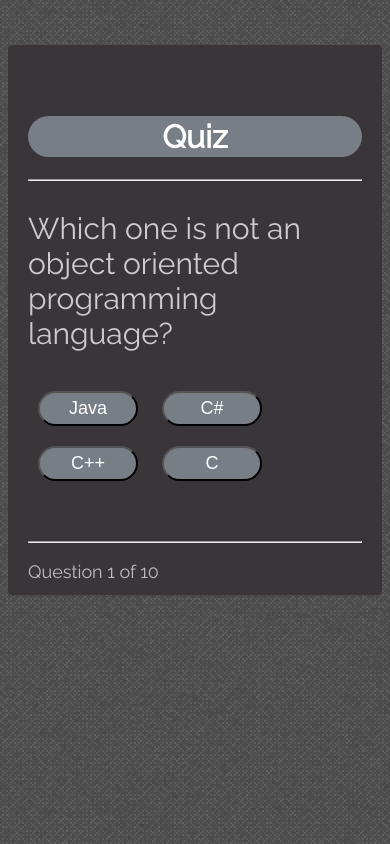
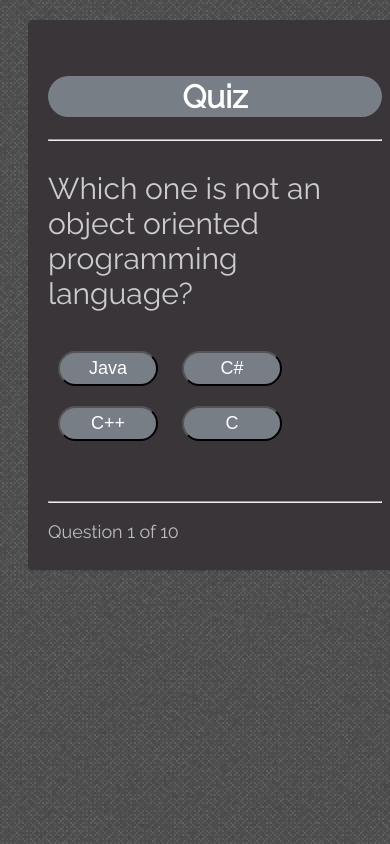
Before and after one commit to sushmitha-k/quiz, a plain HTML site: page index.html in a window 390 px wide. Drawn offline with Linux system fonts and the light colour scheme.

Commit message:
Update styles.css

```diff
--- a/styles.css
+++ b/styles.css
@@ -96,7 +96,8 @@ p #question {
   }
 
   .grid {
-    padding: 50px 20px;
+    padding: 35px 20px;
     width: 100%;
+    margin:20px;
   }
 }
```
